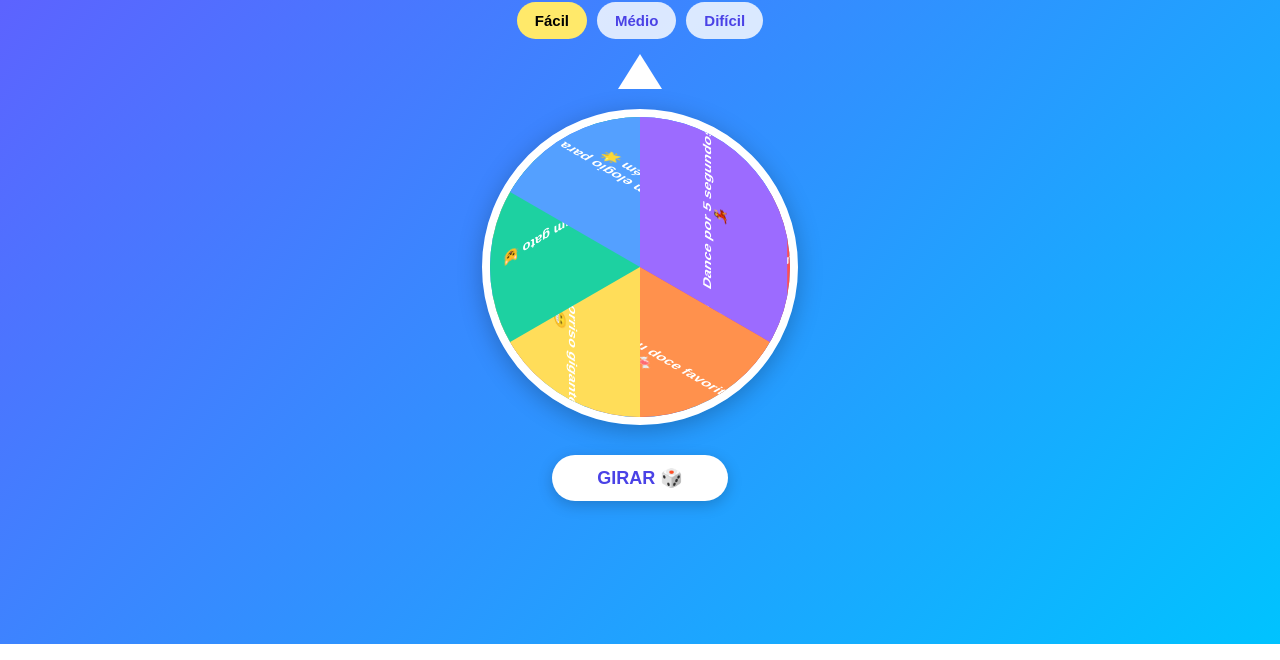
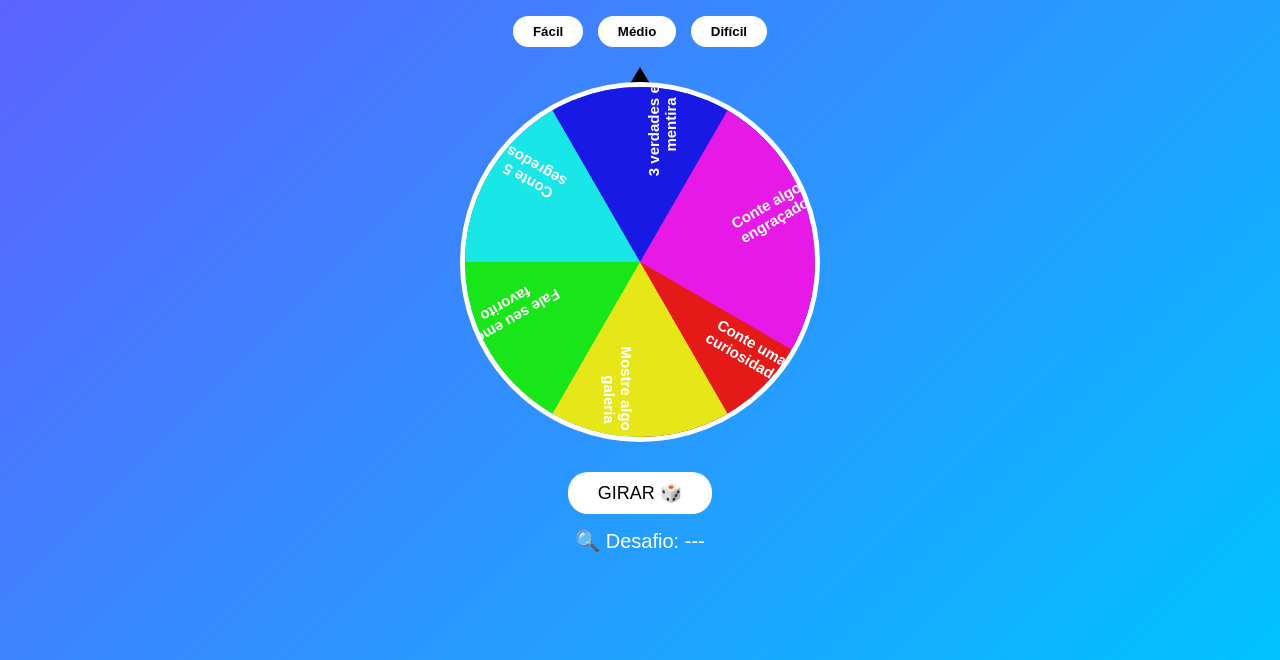
Before and after one commit to costtamell/Spin-Dare, a plain HTML site: page index.html in a window 1280 px wide. Shown: the part 156-816 px from the top of the page. Drawn offline with Linux system fonts and the light colour scheme.

Commit message:
Centraalizando

```diff
--- a/index.html
+++ b/index.html
@@ -1,40 +1,34 @@
 <!DOCTYPE html>
 <html lang="pt-BR">
 <head>
-<meta charset="UTF-8">
-<meta name="viewport" content="width=device-width, initial-scale=1.0">
-<title>Roda dos Desafios</title>
-<link rel="stylesheet" href="style.css">
+  <meta charset="UTF-8" />
+  <meta name="viewport" content="width=device-width, initial-scale=1.0" />
+  <link rel="stylesheet" href="style.css" />
+  <title>Roda dos Desafios</title>
 </head>
-
 <body>
 
-<div class="app-container">
+  <div class="app-container">
+    <h1>🎈 Roda dos Desafios</h1>
 
-<h1>🎡 Roda dos Desafios</h1>
+    <div class="buttons">
+      <button onclick="setLevel('facil')" class="btn">Fácil</button>
+      <button onclick="setLevel('medio')" class="btn">Médio</button>
+      <button onclick="setLevel('dificil')" class="btn">Difícil</button>
+    </div>
 
-<!-- Botões de níveis -->
-<div class="levels">
-<button class="level-btn active" onclick="mudarNivel('facil', this)">Fácil</button>
-<button class="level-btn" onclick="mudarNivel('medio', this)">Médio</button>
-<button class="level-btn" onclick="mudarNivel('dificil', this)">Difícil</button>
-</div>
+    <div class="arrow"></div>
 
-<!-- Seta -->
-<div id="arrow" class="arrow"></div>
+    <div class="wheel" id="wheel"></div>
 
-<!-- Roda -->
-<div id="wheel" class="wheel"></div>
+    <button class="spin-btn" onclick="spinWheel()">GIRAR 🎲</button>
 
-<!-- Botão -->
-<button class="spin" onclick="girar()">GIRAR 🎲</button>
+    <p class="resultado">
+      🔍 Desafio: <span id="resultado">---</span>
+    </p>
 
-<!-- Resultado -->
-<div id="resultado"></div>
+  </div>
 
-</div>
-
-
-<script src="script.js"></script>
+  <script src="script.js"></script>
 </body>
 </html>
--- a/script.js
+++ b/script.js
@@ -1,81 +1,84 @@
-// Desafios por nível
-const niveis = {
+let currentLevel = "facil";
+
+const desafios = {
   facil: [
-    "Faça um coração com as mãos ❤️",
-    "Conte seu doce favorito 🍬",
-    "Dê um sorriso gigante 😁",
-    "Imite um gato 😺",
-    "Fale um elogio para alguém 🌟",
-    "Dance por 5 segundos 💃"
+    "Conte uma curiosidade",
+    "Mostre algo da galeria",
+    "Fale seu emoji favorito",
+    "Conte 5 segredos",
+    "3 verdades e 1 mentira",
+    "Conte algo engraçado"
   ],
   medio: [
-    "Cante um pedacinho de música 🎤",
-    "Imite alguém da sala 😂",
-    "Faça uma pose engraçada 🤪",
-    "Conte uma verdade sobre você 🤫",
-    "Faça 5 polichinelos 🤸",
-    "Fale uma curiosidade sua 👀"
+    "Imite alguém",
+    "Envie áudio cantando",
+    "Mostre uma foto antiga",
+    "Conte um mico",
+    "Dance por 10s",
+    "Mostre sua última conversa"
   ],
   dificil: [
-    "Dança por 15 segundos 👯",
-    "Conte um mico seu 😳",
-    "Fale algo que nunca contou 😶",
-    "Imite um famoso 😂",
-    "Fale 3 verdades e 1 mentira 🤔",
-    "Deixe alguém escolher seu desafio 😈"
+    "Ligue para alguém",
+    "Mostre seu histórico",
+    "Algo que nunca contou",
+    "Revele a crush",
+    "Mostre a galeria por 5s",
+    "Fale algo vergonhoso"
   ]
 };
 
-    let nivelAtual = "facil";
+function setLevel(nivel) {
+  currentLevel = nivel;
+  document.getElementById("resultado").textContent = "---";
+  gerarSetores();
+}
 
-    // Montar roda
-    function montarRoda() {
+function gerarSetores() {
   const wheel = document.getElementById("wheel");
   wheel.innerHTML = "";
 
-    niveis[nivelAtual].forEach((texto, i) => {
-    const slice = document.createElement("div");
-    slice.className = `slice s${i + 1}`;
-    slice.innerHTML = texto;
-    wheel.appendChild(slice);
-    });
+  const lista = desafios[currentLevel];
+  const angulo = 360 / lista.length;
+
+  for (let i = 0; i < lista.length; i++) {
+    const setor = document.createElement("div");
+
+    // cria a fatia
+    setor.style.transform = `rotate(${angulo * i}deg)`;
+
+    // cor automática
+    setor.style.background = `hsl(${i * 60}, 80%, 50%)`;
+
+    // texto centralizado certinho
+    setor.innerHTML = `
+      <span style="
+        transform: rotate(${angulo / 2}deg);
+      ">
+        ${lista[i]}
+      </span>
+    `;
+
+    wheel.appendChild(setor);
   }
 
-    montarRoda();
-
-    // Trocar nível
-    function mudarNivel(nivel, btn) {
-    nivelAtual = nivel;
-
-    document.querySelectorAll(".level-btn").forEach(b => b.classList.remove("active"));
-    btn.classList.add("active");
-
-    montarRoda();
-    document.getElementById("resultado").innerHTML = "";
 }
 
-    // Gira a roda
-    function girar() {
+gerarSetores();
+
+function spinWheel() {
   const wheel = document.getElementById("wheel");
-    const resultado = document.getElementById("resultado");
-    const arrow = document.getElementById("arrow");
-    const sound = document.getElementById("spinSound");
+  let randomRotation = Math.floor(3000 + Math.random() * 3000);
 
-    resultado.innerHTML = "";
+  wheel.style.transform = `rotate(${randomRotation}deg)`;
 
-    // Ativar animação da seta
-    arrow.classList.add("spin-anim");
-
-
-    // Gira entre 1080 e 2160 graus
-    let randomDegrees = 1080 + Math.floor(Math.random() * 1080);
-    wheel.style.transform = `rotate(${randomDegrees}deg)`;
+  let sectors = desafios[currentLevel].length;
+  let angleSector = 360 / sectors;
 
   setTimeout(() => {
-    const index = Math.floor(((randomDegrees % 360) / 60));
-    resultado.innerHTML = "🔎 Desafio: <b>" + niveis[nivelAtual][index] + "</b>";
+    let finalDegrees = randomRotation % 360;
+    let index = Math.floor((360 - finalDegrees) / angleSector) % sectors;
 
-    // Parar animação da seta
-    arrow.classList.remove("spin-anim");
-    }, 3000);
+    document.getElementById("resultado").textContent =
+      desafios[currentLevel][index];
+  }, 4000);
 }
--- a/style.css
+++ b/style.css
@@ -1,137 +1,87 @@
 body {
-    margin: 0;
+    background: linear-gradient(135deg, #645bff, #00c3ff);
     height: 100vh;
-    width: 100%;
-    background: linear-gradient(135deg, #645bff, #00c3ff);
-    font-family: "Poppins", Arial, sans-serif;
     display: flex;
     justify-content: center;
     align-items: center;
     color: white;
+    font-family: Poppins, sans-serif;
   }
 
   .app-container {
     text-align: center;
-    width: 90%;
-    max-width: 400px;
-    padding: 20px;
   }
 
-    h1 {
-    margin-bottom: 20px;
-    font-weight: 700;
-    text-shadow: 0 3px 10px rgba(0, 0, 0, 0.2);
+  .buttons .btn {
+    background: white;
+    color: black;
+    padding: 8px 20px;
+    border-radius: 20px;
+    margin: 5px;
+    border: none;
+    cursor: pointer;
+    font-weight: bold;
   }
 
-    /* Botões de níveis */
-    .levels {
-    display: flex;
-    justify-content: center;
-    gap: 10px;
-    margin-bottom: 15px;
+  .arrow {
+    width: 0;
+    height: 0;
+    border-left: 15px solid transparent;
+    border-right: 15px solid transparent;
+    border-bottom: 25px solid black;
+    margin: 15px auto -10px;
+    z-index: 10;
   }
 
-    .level-btn {
-    padding: 10px 18px;
-    font-size: 15px;
-    border: none;
-    border-radius: 25px;
-    background: #ffffffd0;
-    color: #4a42e6;
-    font-weight: 600;
-    cursor: pointer;
-    transition: 0.2s;
+  .wheel {
+    width: 350px;
+    height: 350px;
+    border-radius: 50%;
+    border: 5px solid white;
+    position: relative;
+    transition: transform 4s ease-out;
+    overflow: hidden;
   }
 
-    .level-btn:hover {
-    transform: scale(1.05);
-    }
-
-    .active {
-    background: #ffe96a;
-    color: #000;
-    }
-
-    /* Roda */
-    .wheel {
-    width: 300px;
-    height: 300px;
-    border-radius: 50%;
-    border: 8px solid #fff;
-    position: relative;
-    overflow: hidden;
-    margin: 20px auto;
-    box-shadow: 0 5px 25px rgba(0,0,0,0.25);
-    transition: transform 3s ease-out;
-    }
-
-    .slice {
+  .wheel div {
+    position: absolute;
     width: 50%;
     height: 50%;
-    position: absolute;
+    left: 50%;
     top: 50%;
-    left: 50%;
     transform-origin: 0% 0%;
     display: flex;
     justify-content: center;
     align-items: center;
-    padding: 10px;
-    color: white;
-    font-size: 13px;
-    font-weight: 600;
     text-align: center;
+
+    /* deixa o texto sempre no centro da fatia */
+    padding: 0 20px;
   }
 
-    .s1 { background: #ff4f4f; transform: rotate(0deg) skewY(-30deg); }
-    .s2 { background: #ff914d; transform: rotate(60deg) skewY(-30deg); }
-    .s3 { background: #ffdd59; transform: rotate(120deg) skewY(-30deg); }
-    .s4 { background: #1dd1a1; transform: rotate(180deg) skewY(-30deg); }
-    .s5 { background: #54a0ff; transform: rotate(240deg) skewY(-30deg); }
-    .s6 { background: #9c6bff; transform: rotate(300deg) skewY(-30deg); }
-
-    /* Seta */
-    .arrow {
-    width: 0;
-    height: 0;
-    border-left: 22px solid transparent;
-    border-right: 22px solid transparent;
-    border-bottom: 35px solid #ffffff;
-    margin: 5px auto;
-    transition: 0.2s;
+  .wheel div span {
+    position: absolute;
+    transform-origin: center;
+    font-size: 15px;
+    font-weight: bold;
+    width: 120px;        /* controla área do texto */
+    text-align: center;  /* alinha bem */
+    color: white;
   }
 
-    /* Animação de balançar quando a roda gira */
-    .arrow.spin-anim {
-    animation: bounce 0.3s infinite alternate;
+
+  .spin-btn {
+    margin-top: 30px;
+    padding: 10px 30px;
+    border: none;
+    background: white;
+    color: black;
+    font-size: 18px;
+    border-radius: 20px;
+    cursor: pointer;
   }
 
-    @keyframes bounce {
-    from { transform: translateY(0); }
-    to { transform: translateY(-8px); }
+  .resultado {
+    margin-top: 15px;
+    font-size: 20px;
   }
-
-    /* Botão */
-    .spin {
-    padding: 12px 45px;
-    font-size: 18px;
-    font-weight: 700;
-    border: none;
-    border-radius: 25px;
-    background: #ffffff;
-    color: #4a42e6;
-    cursor: pointer;
-    margin-top: 10px;
-    transition: 0.2s;
-    box-shadow: 0 4px 15px rgba(0,0,0,0.2);
-    }
-
-    .spin:hover {
-    transform: scale(1.07);
-    }
-
-    #resultado {
-    margin-top: 25px;
-    font-size: 1.5rem;
-    min-height: 40px;
-    text-shadow: 0 3px 10px rgba(0,0,0,0.2);
-    }
```
Lines whose indentation alone changed are shown as unchanged.
